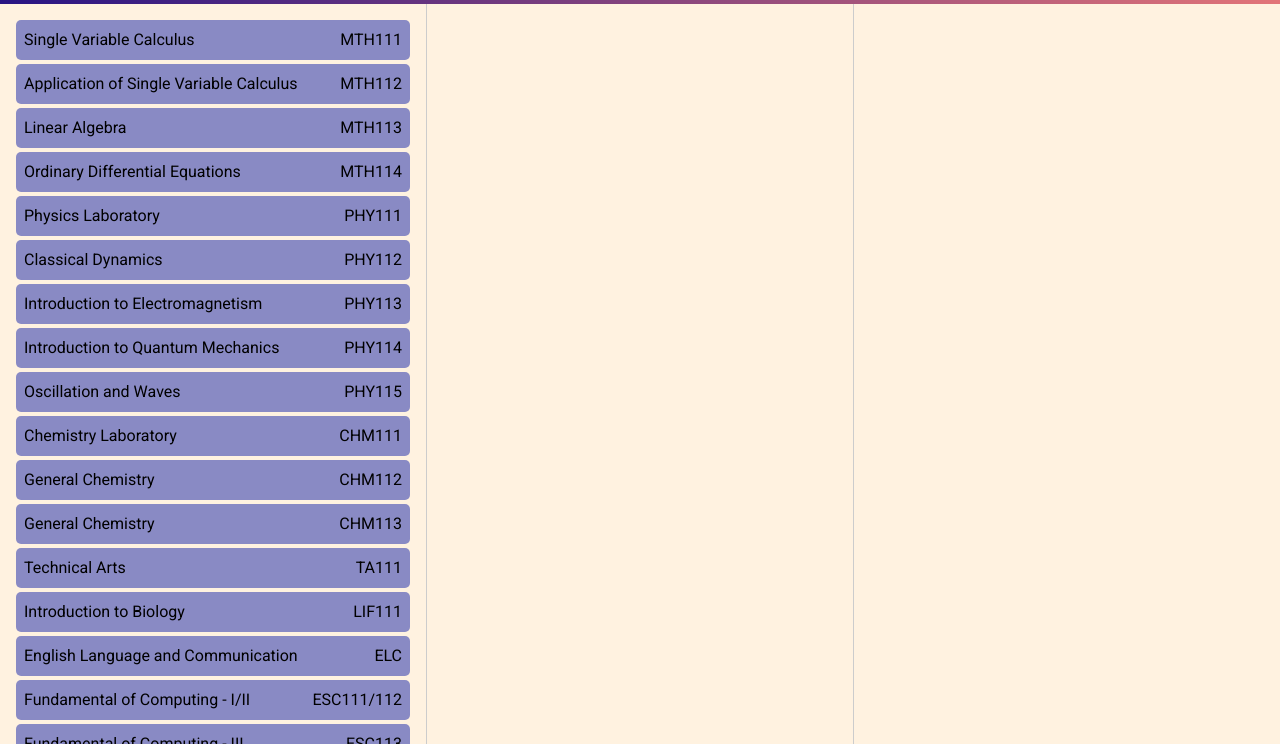
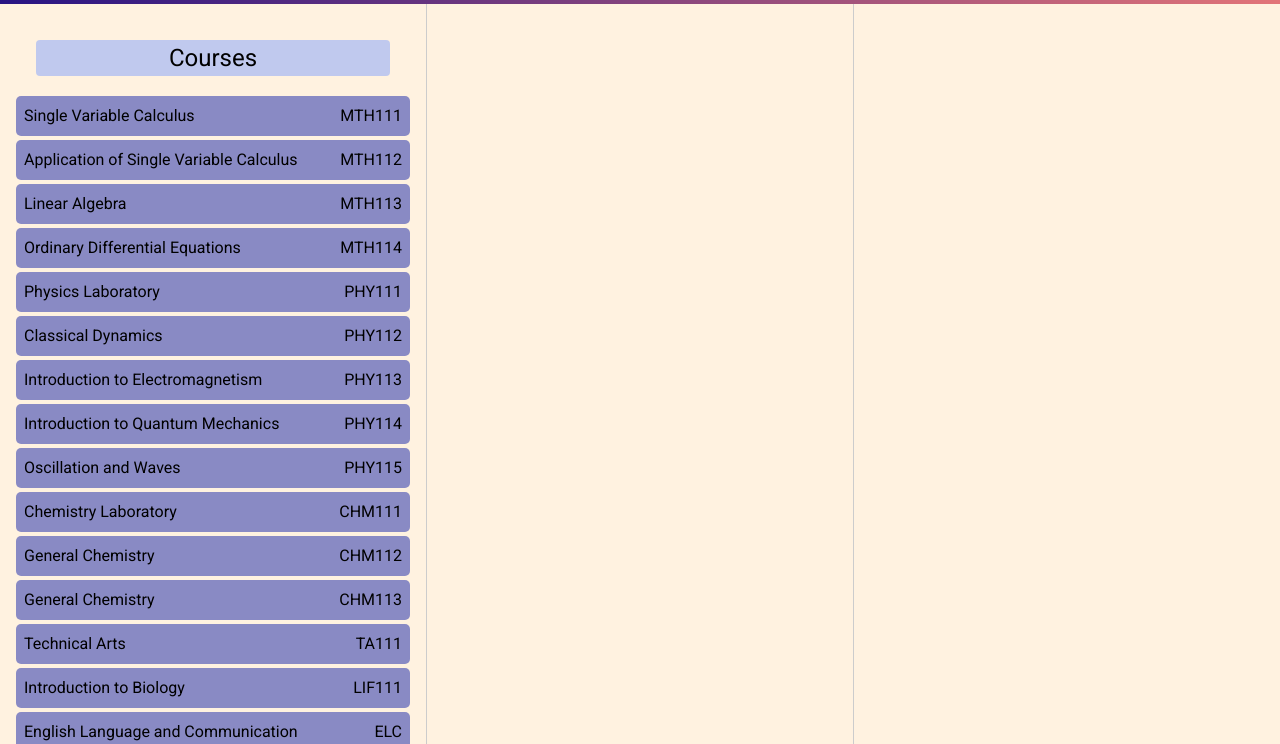
Before and after one commit to skj155/Ketan-Agarwal.github.io, a plain HTML site: page acad_resources/index.html in a window 1280 px wide. Shown: the part 57-801 px from the top of the page. Drawn offline with nearby package versions, Linux system fonts and the light colour scheme.

Commit message:
QoL changes

```diff
--- a/acad_resources/index.html
+++ b/acad_resources/index.html
@@ -163,6 +163,10 @@ position: sticky    }
       font-size: x-large;
       text-align: center;
       margin: 20px;
+      border-radius: 4px;
+      /* border: 2px solid var(--secondary); */
+      background-color: var(--secondary);
+
     }
 
     .back-btn{
@@ -290,12 +294,13 @@ function goBack() {
 
 function loadCourses() {
 
-  courseColumn.innerHTML = '';
+  courseColumn.innerHTML = '<div class="title"> Courses </div>';
   Object.keys(data).forEach(code => {
     const course = data[code];
     const courseEl = createElement("div", "course", ``, () => {
       selectedCourse = course;
       loadResourceTypes(course);
+      resourceColumn.innerHTML = '';
       switchView(VIEWS.TYPE);
     });
     const wrapper = document.createElement("div", className = "wrapper1");
```
